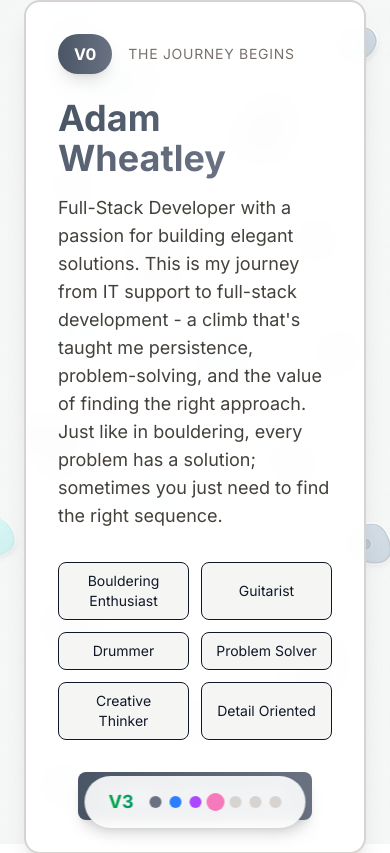
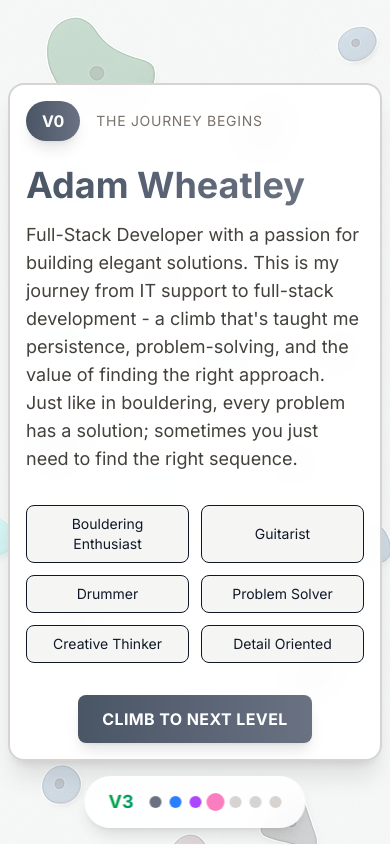
Before and after one commit to A-Wheeto/adamwheatley.net, a Next.js app: page / in a window 390 px wide. Shown: the top 853 px of the page. Built offline with nearby package versions, Linux system fonts and the light colour scheme.

Commit message:
Mobile spacing

```diff
--- a/src/app/page.tsx
+++ b/src/app/page.tsx
@@ -164,10 +164,10 @@ export default function HomePage() {
               ref={(el) => {
                 sectionRefs.current[index] = el;
               }}
-              className="min-h-screen flex items-center justify-center px-6 relative"
+              className="min-h-screen flex items-center justify-center px-2 md:px-8 lg:px-12 relative"
             >
               <div className="max-w-4xl w-full">
-                <div className="bg-white/95 dark:bg-stone-900/95 backdrop-blur-md p-8 md:p-12 shadow-xl transition-all duration-500 border-2 border-stone-300 dark:border-stone-700 rounded-2xl">
+                <div className="bg-white/95 dark:bg-stone-900/95 backdrop-blur-md p-4 md:p-12 shadow-xl transition-all duration-500 border-2 border-stone-300 dark:border-stone-700 rounded-2xl">
                   {/* Grade Badge */}
                   <div className="flex items-center gap-4 mb-6">
                     <span className={`px-4 py-2 rounded-full font-bold text-white bg-gradient-to-r ${grade.color} shadow-lg`}>
```
